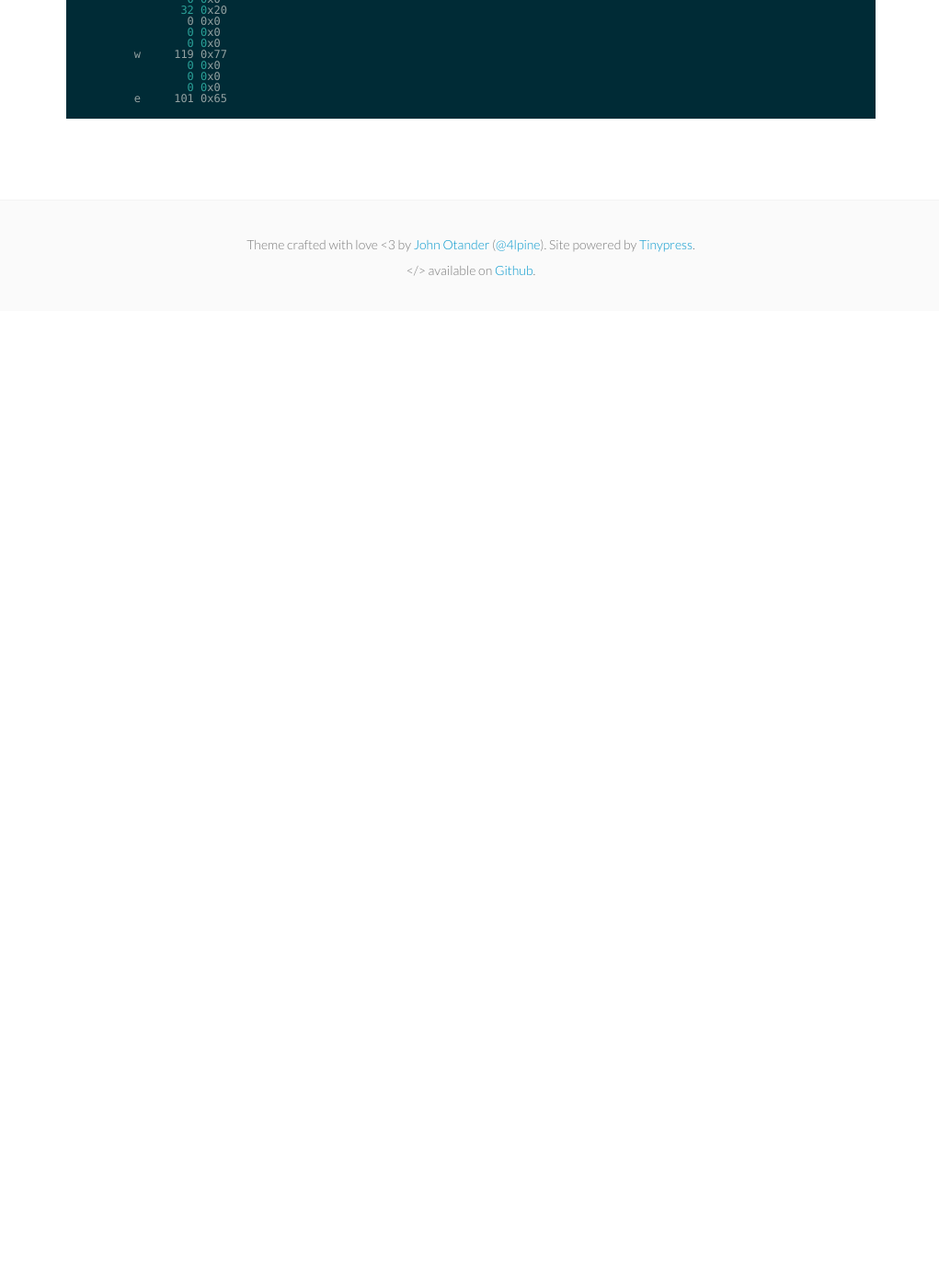
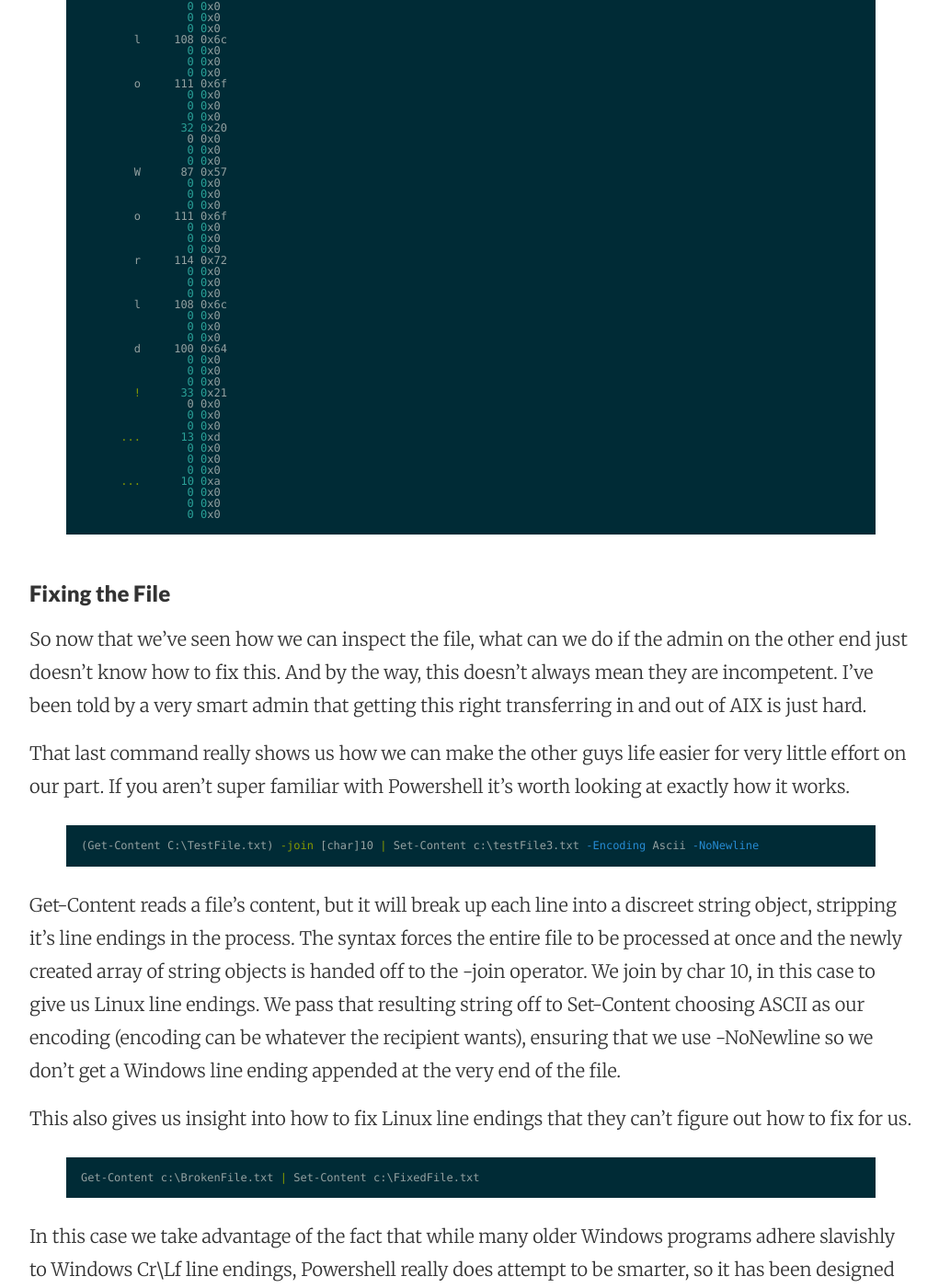
Before and after one commit to RandomNoun7/RandomNoun7.github.io, a Jekyll site: the page built from _posts/2016-02-26-file-encoding-functions.markdown, in a window 1280 px wide and 1400 px high, scrolled down 3006 px. Shown: the whole window at 92% size, without its empty margins (128-1149 px from the left). Built offline with Jekyll 4.4.1, drawn with Linux system fonts in a browser that asks for light colours; before the commit the page ends 3344 px from its top, so only the background shows below that; some of the changed text lies outside the part shown.

Commit message:
more Content

```diff
--- a/_posts/2016-02-26-file-encoding-functions.markdown
+++ b/_posts/2016-02-26-file-encoding-functions.markdown
@@ -63,7 +63,64 @@ Get-TextBytesTable -path c:\testFile2.txt -count 100
 Get-TextBytesTable -path c:\testFile3.txt -count 100
 {%endhighlight%}
 
+With the command and output below we see that the first file is a very plain ASII encoded file. No [byte order mark]()https://www.w3.org/International/questions/qa-byte-order-mark.en.php) or anything silly like that. Notice the Char 13 and Char 10. That's our line break.
 {%highlight powershell%}
+PS C:\> Get-TextBytesTable -Path .\testFile.txt -count 100
+
+character Decimal Hex
+--------- ------- ---
+        H      72 0x48
+        e     101 0x65
+        l     108 0x6c
+        l     108 0x6c
+        o     111 0x6f
+               32 0x20
+        W      87 0x57
+        o     111 0x6f
+        r     114 0x72
+        l     108 0x6c
+        d     100 0x64
+        !      33 0x21
+      ...      13 0xd
+      ...      10 0xa
+        A      65 0x41
+        n     110 0x6e
+        d     100 0x64
+               32 0x20
+        h     104 0x68
+        e     101 0x65
+        r     114 0x72
+        e     101 0x65
+               32 0x20
+        w     119 0x77
+        e     101 0x65
+               32 0x20
+        h     104 0x68
+        a      97 0x61
+        v     118 0x76
+        e     101 0x65
+               32 0x20
+        a      97 0x61
+        n     110 0x6e
+        o     111 0x6f
+        t     116 0x74
+        h     104 0x68
+        e     101 0x65
+        r     114 0x72
+               32 0x20
+        l     108 0x6c
+        i     105 0x69
+        n     110 0x6e
+        e     101 0x65
+        !      33 0x21
+      ...      13 0xd
+      ...      10 0xa
+{%endhighlight%}
+
+With UTF32 it gets a little more complicated. We start with the byte order mark and then have a bunch of unused bytes between each letter. Our Char 10 and 13 are still there though. We've taken up more space but this is still a fairly plain windows file.
+{%highlight powershell%}
+PS C:\> Get-TextBytesTable -Path .\testFile2.txt -count 100
+
 character Decimal Hex
 --------- ------- ---
         ÿ     255 0xff
@@ -126,45 +183,33 @@ character Decimal Hex
                 0 0x0
                 0 0x0
                 0 0x0
-        A      65 0x41
-                0 0x0
-                0 0x0
-                0 0x0
-        n     110 0x6e
-                0 0x0
-                0 0x0
-                0 0x0
-        d     100 0x64
-                0 0x0
-                0 0x0
-                0 0x0
-               32 0x20
-                0 0x0
-                0 0x0
-                0 0x0
-        h     104 0x68
-                0 0x0
-                0 0x0
-                0 0x0
-        e     101 0x65
-                0 0x0
-                0 0x0
-                0 0x0
-        r     114 0x72
-                0 0x0
-                0 0x0
-                0 0x0
-        e     101 0x65
-                0 0x0
-                0 0x0
-                0 0x0
-               32 0x20
-                0 0x0
-                0 0x0
-                0 0x0
-        w     119 0x77
-                0 0x0
-                0 0x0
-                0 0x0
-        e     101 0x65
 {%endhighlight%}
+
+### Fixing the File
+So now that we've seen how we can inspect the file, what can we do if the admin on the other end just doesn't know how to fix this. And by the way, this doesn't always mean they are incompetent. I've been told by a very smart admin that getting this right transferring in and out of AIX is just hard.
+
+That last command really shows us how we can make the other guys life easier for very little effort on our part. If you aren't super familiar with Powershell it's worth looking at exactly how it works.
+{%highlight powershell%}
+(Get-Content C:\TestFile.txt) -join [char]10 | Set-Content c:\testFile3.txt -Encoding Ascii -NoNewline
+{%endhighlight%}
+
+Get-Content reads a file's content, but it will break up each line into a discreet string object, stripping it's line endings in the process. The syntax forces the entire file to be processed at once and the newly created array of string objects is handed off to the -join operator. We join by char 10, in this case to give us Linux line endings. We pass that resulting string off to Set-Content choosing ASCII as our encoding (encoding can be whatever the recipient wants), ensuring that we use -NoNewline so we don't get a Windows line ending appended at the very end of the file.
+
+This also gives us insight into how to fix Linux line endings that they can't figure out how to fix for us.
+{%highlight powershell%}
+Get-Content c:\BrokenFile.txt | Set-Content c:\FixedFile.txt
+{%endhighlight%}
+
+In this case we take advantage of the fact that while many older Windows programs adhere slavishly to Windows Cr\Lf line endings, Powershell really does attempt to be smarter, so it has been designed such that many commandlets like Get-Content understand Linux line endings by default. Again though it strips the line endings as it breaks the files lines into an array of strings. As those string objects are passed on to Set-Content though, it adds them to file one at a time, but this time it uses the standard Windows line endings, and just like that, a file that just a second ago looked like one long line of gibberish is fixed.
+
+One last thing, just to save you a minute of frustration, notice that I did not write to the same file as I read the data from. When Powershell starts reading a file and breaking the lines into a string objects, the first of those strings will reach Set-Content before Get-Content has actually finished reading the file. If you want to convert a file in place you will have to stage the data somewhere else first, or Set-Content will just encounter a file that is still open for reading and throw an error that it can't write to the file because it's still locked.
+
+{%highlight powershell%}
+PS C:\>$contents = Get-Content c:\BrokenFile.txt
+PS C:\>$contents | Set-Content c:\FixedFile.txt
+
+PS C:\>Get-Content c:\SourceFile.txt | Set-Content c:\temp.txt
+PS C:\>Move-Item c:\temp.txt -destination c:\SourceFile.txt
+{%endhighlight%}
+
+If the file is small and you have the RAM to spare you can use the first method. If you want to conserve RAM and be nice to the other processes on the box, use the second.
```
